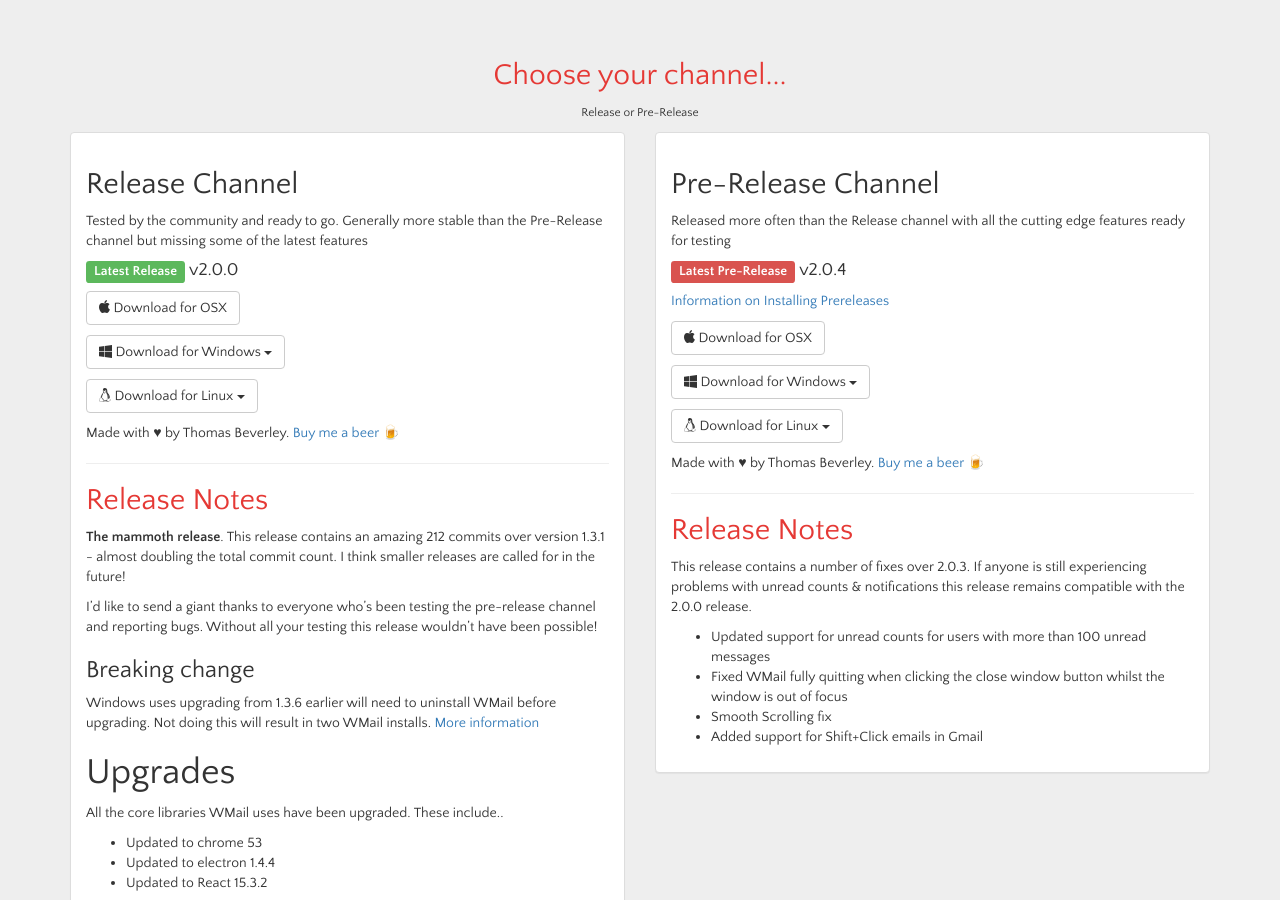
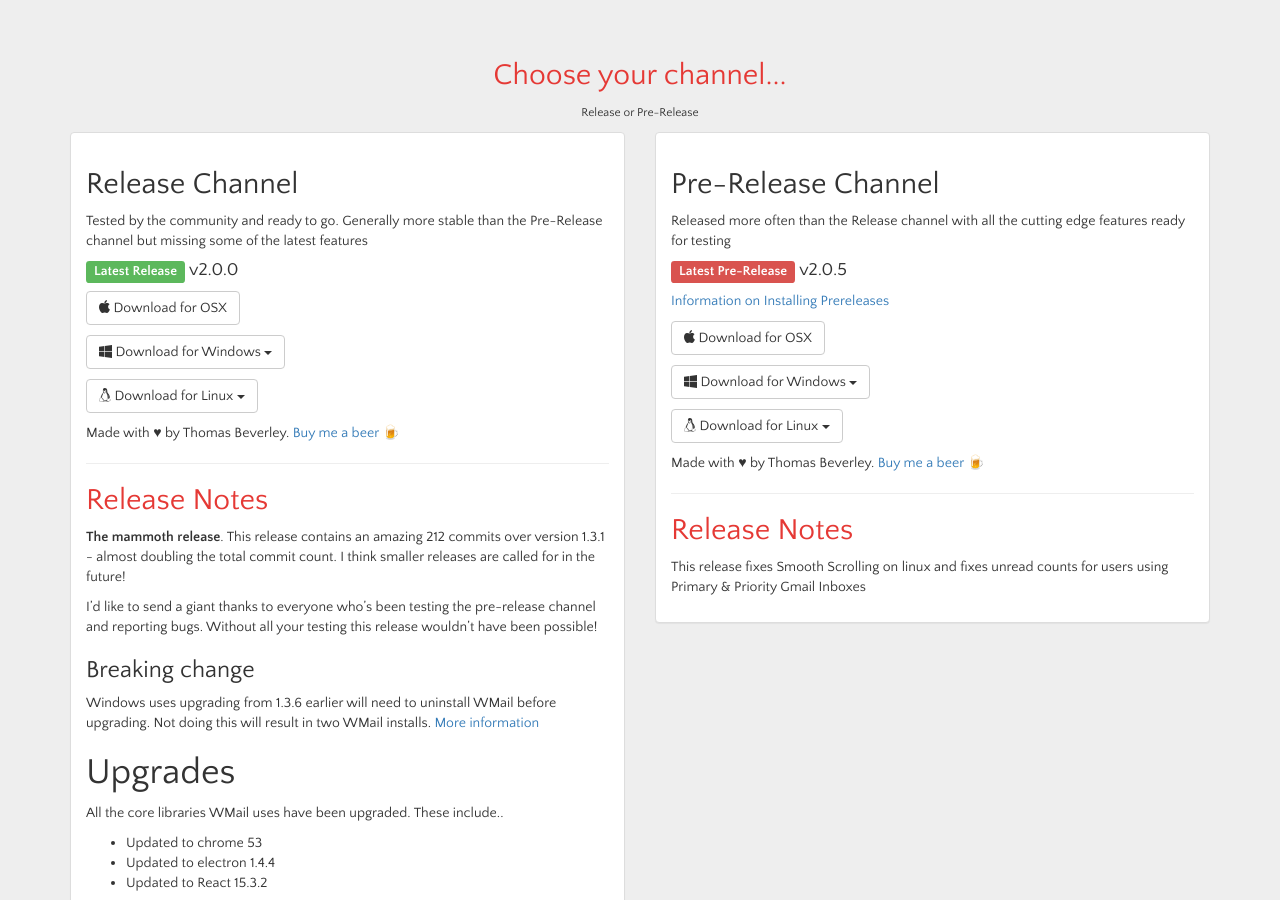
Before and after one commit to Thomas101/wmail, a Jekyll site: the page built from download.html, in a window 1280 px wide and 900 px high, scrolled down 283 px. Built offline with Jekyll 4.4.1, drawn with Linux system fonts in a browser that asks for light colours; some web fonts are replaced.

Commit message:
Added 2.0.5

```diff
--- a/_includes/prerelease_notes.md
+++ b/_includes/prerelease_notes.md
@@ -1,6 +1 @@
-This release contains a number of fixes over 2.0.3. If anyone is still experiencing problems with unread counts & notifications this release remains compatible with the 2.0.0 release.
-
-* Updated support for unread counts for users with more than 100 unread messages
-* Fixed WMail fully quitting when clicking the close window button whilst the window is out of focus
-* Smooth Scrolling fix
-* Added support for Shift+Click emails in Gmail
+This release fixes Smooth Scrolling on linux and fixes unread counts for users using Primary & Priority Gmail Inboxes
--- a/download.html
+++ b/download.html
@@ -2,8 +2,8 @@
 layout: default
 release_v: "v2.0.0"
 release_s: "2_0_0"
-prerelease_v: "v2.0.4"
-prerelease_s: "2_0_4"
+prerelease_v: "v2.0.5"
+prerelease_s: "2_0_5"
 ---
 {% capture release_notes %}{% include release_notes.md %}{% endcapture %}
 {% capture prerelease_notes %}{% include prerelease_notes.md %}{% endcapture %}
--- a/version.json
+++ b/version.json
@@ -3,6 +3,6 @@
     "version": "2.0.0"
   },
   "prerelease": {
-    "version": "2.0.4"
+    "version": "2.0.5"
   }
 }
```
